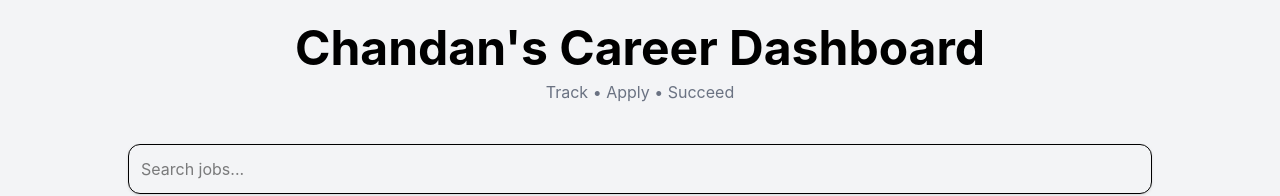
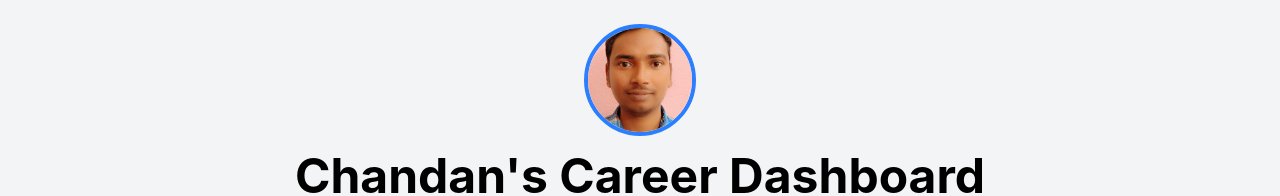
Before and after one commit to kumarchandan71/job-tracker, a React app in the folder frontend/: page / in a window 1280 px wide. Shown: the top 196 px of the page. Built offline with nearby package versions, Linux system fonts and the light colour scheme; no server answers; the HTML template or start-up script is replaced by a standard one.

Commit message:
Updated app branding

```diff
--- a/frontend/src/App.jsx
+++ b/frontend/src/App.jsx
@@ -1,5 +1,6 @@
 import { useEffect, useState } from "react"
 import axios from "axios"
+import myphoto from "./assets/myphoto.jpg"
 
 function App() {
 
@@ -177,6 +178,12 @@ function App() {
       <div className="max-w-5xl mx-auto">
 
       <div className="text-center mb-10">
+
+        <img
+          src={myphoto}
+          alt="Chandan"
+          className="w-28 h-28 rounded-full mx-auto mb-4 object-cover border-4 border-blue-500"
+        />
 
         <h1 className="text-5xl font-bold">
           Chandan's Career Dashboard
```
Also changed, not shown: frontend/src/assets/myphoto.jpg (added).
